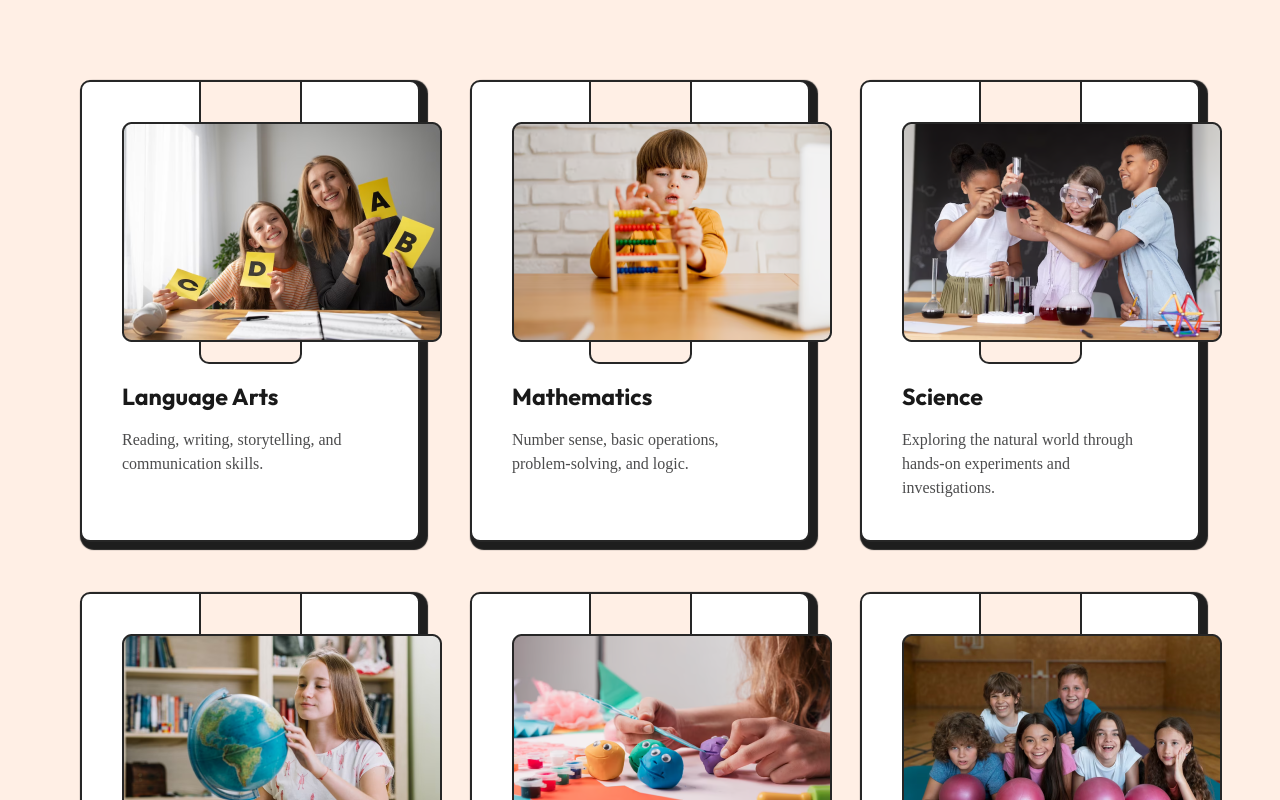
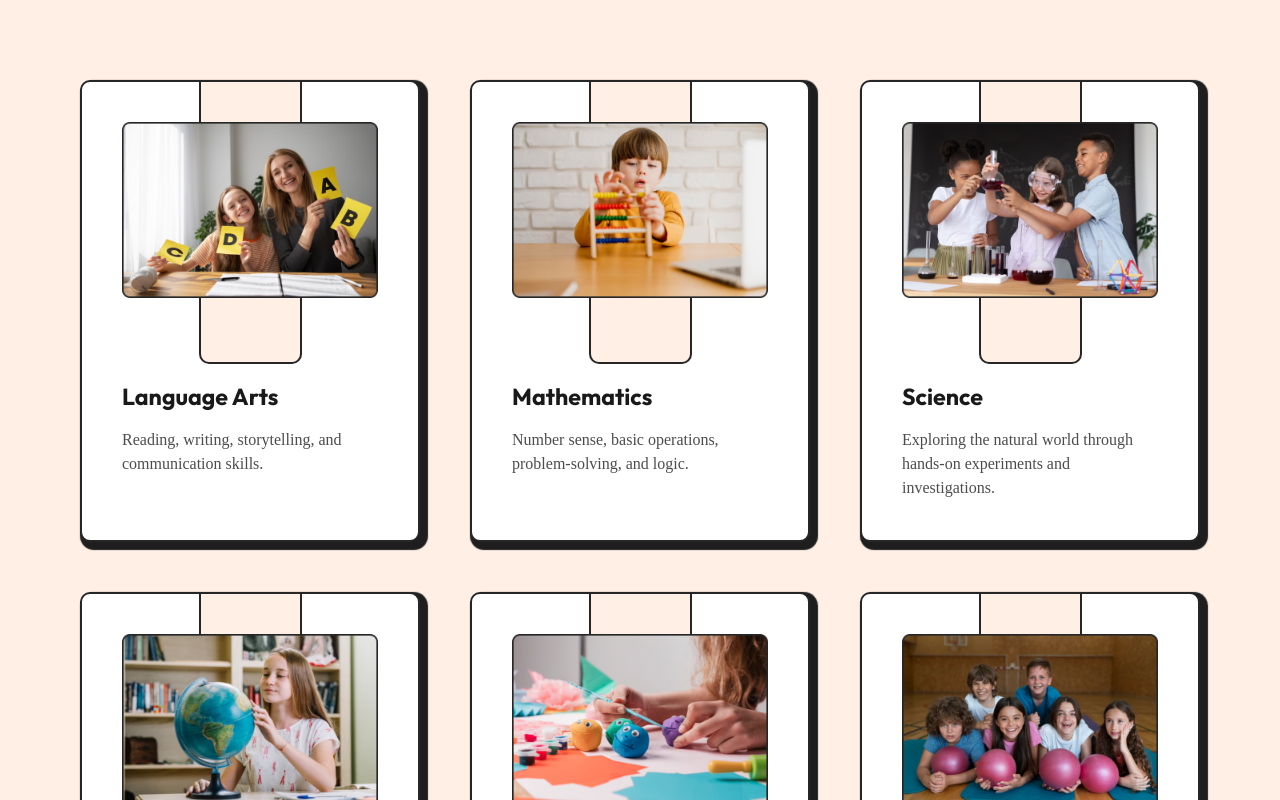
Before and after one commit to surajb0710/School-Education-Site, a React (Vite) app: page /academics in a window 1280 px wide. Shown: the part 1940-2740 px from the top of the page. Built offline with nearby package versions, Linux system fonts and the light colour scheme; a web font is replaced by a local one.

Commit message:
Minor Fixes

```diff
--- a/src/components/Academics/StudentLearnFeatures.jsx
+++ b/src/components/Academics/StudentLearnFeatures.jsx
@@ -16,20 +16,26 @@ const StudentLearnFeatures = () => {
       </div>
       <div className="student-learn-features-block">
         <div className="feature">
-          <img src={images.language_arts} alt="" />
           <div></div>
+          <div className="image-container">
+            <img src={images.language_arts} alt="" className="object-contain" />
+          </div>
           <h2>Language Arts</h2>
           <p>Reading, writing, storytelling, and communication skills.</p>
         </div>
         <div className="feature">
-          <img src={images.mathematics} alt="" />
           <div></div>
+          <div className="image-container">
+            <img src={images.mathematics} alt="" />
+          </div>
           <h2>Mathematics</h2>
           <p>Number sense, basic operations, problem-solving, and logic.</p>
         </div>
         <div className="feature">
-          <img src={images.science} alt="" />
           <div></div>
+          <div className="image-container">
+            <img src={images.science} alt="" />
+          </div>
           <h2>Science</h2>
           <p>
             Exploring the natural world through hands-on experiments and
@@ -37,22 +43,28 @@ const StudentLearnFeatures = () => {
           </p>
         </div>
         <div className="feature">
-          <img src={images.social_studies} alt="" />
           <div></div>
+          <div className="image-container">
+            <img src={images.social_studies} alt="" />
+          </div>
           <h2>Social Studies</h2>
           <p>
             Cultivating an understanding of diverse cultures and communities.
           </p>
         </div>
         <div className="feature">
-          <img src={images.arts_crafts} alt="" />
           <div></div>
+          <div className="image-container">
+            <img src={images.arts_crafts} alt="" />
+          </div>
           <h2>Arts and Crafts</h2>
           <p>Encouraging creativity through various art forms and crafts.</p>
         </div>
         <div className="feature">
-          <img src={images.physical_education} alt="" />
           <div></div>
+          <div className="image-container">
+            <img src={images.physical_education} alt="" />
+          </div>
           <h2>Physical Education</h2>
           <p>Promoting physical fitness, coordination, and teamwork.</p>
         </div>
--- a/src/css/components/academics/student-learn-features.css
+++ b/src/css/components/academics/student-learn-features.css
@@ -92,7 +92,18 @@
   }
 }
 
-.student-learn-features-block > .feature > img {
+.student-learn-features-block > .feature > .image-container {
+  width: 100%;
+  position: absolute;
+  top: 40px;
+  left: 0;
+  padding: 0 40px;
+  max-height: 220px;
+  display: flex;
+  justify-content: center;
+}
+
+/* .student-learn-features-block > .feature > img {
   width: 320px;
   height: 220px;
   margin-left: auto;
@@ -104,7 +115,7 @@
     left: 0;
     right: 0;
   }
-}
+} */
 
 .student-learn-features-block > .feature > div:nth-of-type(1) {
   margin-left: auto;
--- a/src/css/components/landingPage/faq.css
+++ b/src/css/components/landingPage/faq.css
@@ -136,6 +136,7 @@
   display: grid;
   place-items: center;
   flex-shrink: 0;
+  cursor: pointer;
 
   @media (width < 1080px) {
     position: relative;
--- a/src/css/components/landingPage/testimonials.css
+++ b/src/css/components/landingPage/testimonials.css
@@ -93,6 +93,7 @@
   top: 50%;
   right: 0;
   transform: translateY(-50%);
+
   @media (width < 1080px) {
     display: none !important;
   }
@@ -117,6 +118,7 @@
   display: grid !important;
   place-content: center;
   background-color: var(--color-white);
+  cursor: pointer;
 }
 
 .arrow-left img {
--- a/src/css/components/students-life/events-celebrations.css
+++ b/src/css/components/students-life/events-celebrations.css
@@ -78,7 +78,6 @@
 
 .events-celebrations-block > .event {
   position: relative;
-  /* padding: 107px 40px 40px 40px; */
   padding-top: 40px;
   border: 2px solid var(--color-grey-15);
   border-radius: 10px;
@@ -124,7 +123,6 @@
 }
 
 .events-celebrations-block > .event > div:nth-of-type(2) > img {
-  width: 100%;
   height: 220px;
   margin-left: auto;
   margin-right: auto;
```
